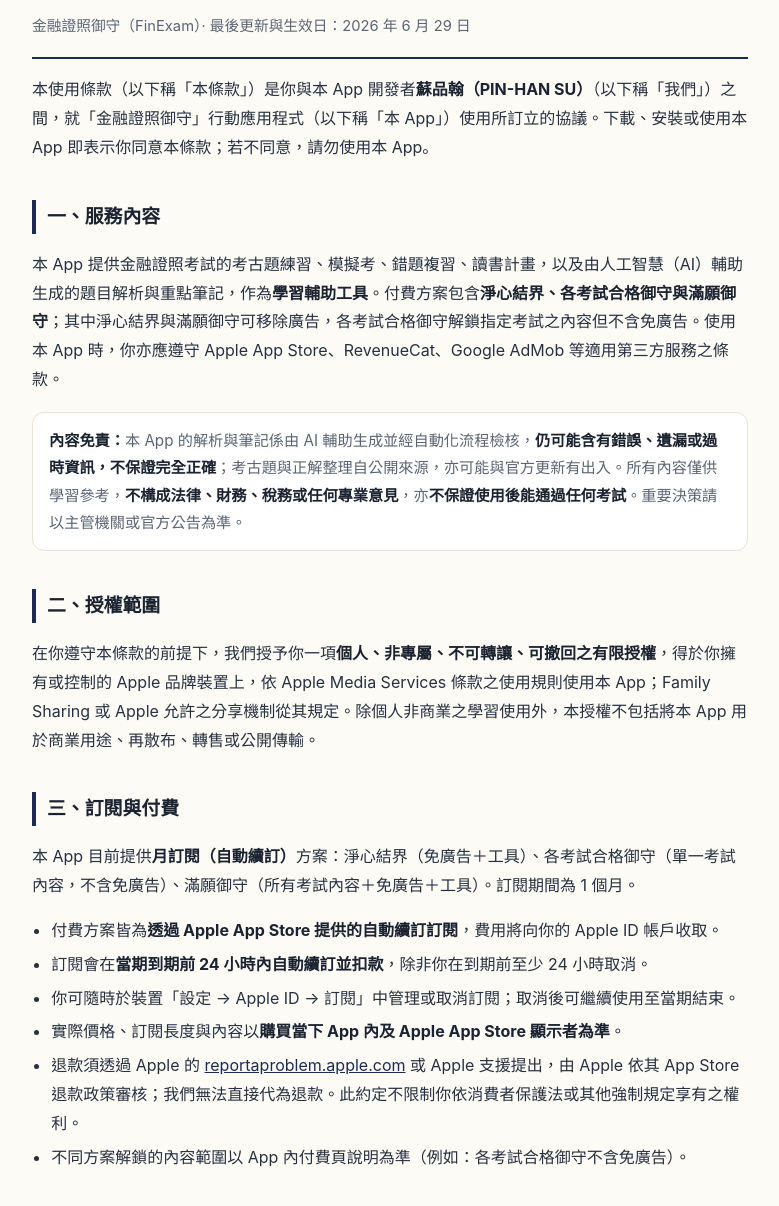
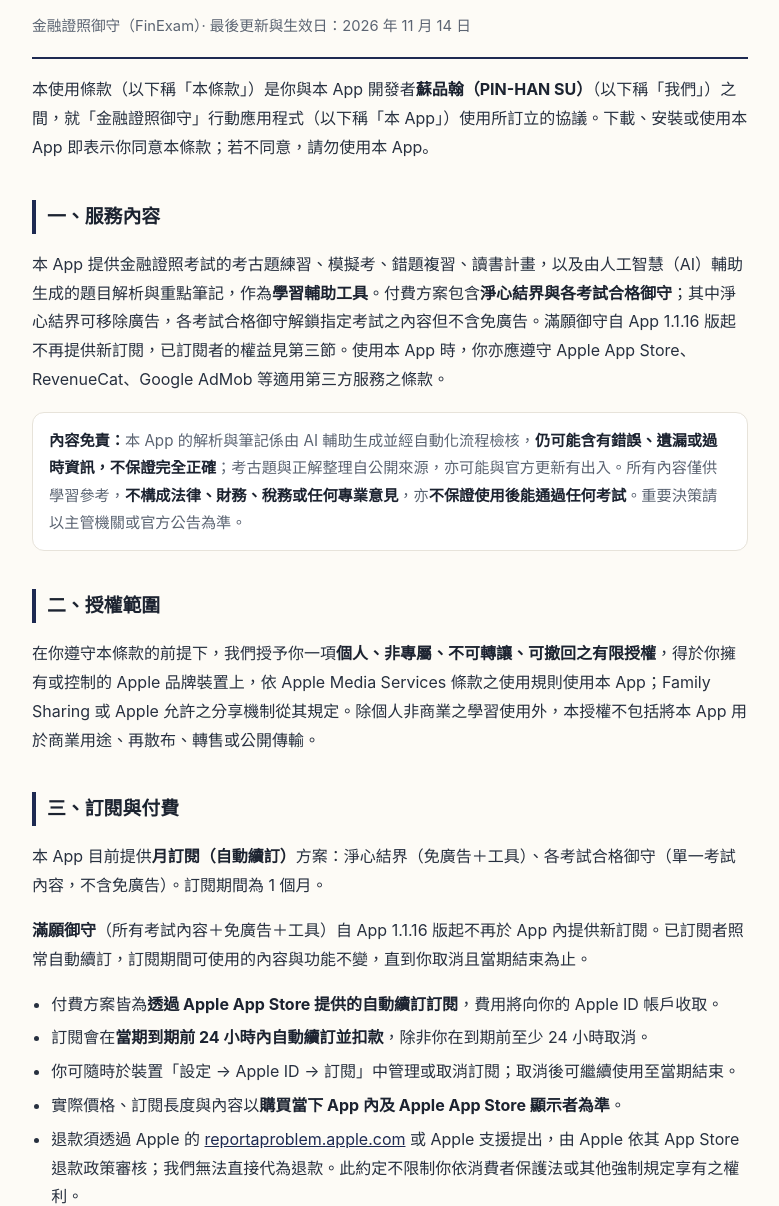
Before and after one commit to Vincent615/finexam-legal, a plain HTML site: page terms.html in a window 1280 px wide. Shown: the part 98-1304 px from the top of the page, without its empty margins (250-1029 px from the left). Drawn offline with Linux system fonts and the light colour scheme.

Commit message:
使用條款：滿願御守自 App 1.1.16 版起不再提供新訂閱、已訂閱者照常續訂（2026-11-14 生效）
Co-Authored-By: Claude Opus 5.5 <noreply@anthropic.com>
Claude-Session: https://claude.ai/code/session_01HvSkZYXYW86rojdnyYeBWv

```diff
--- a/terms.html
+++ b/terms.html
@@ -29,13 +29,13 @@
 <div class="wrap">
   <header>
     <h1>使用條款</h1>
-    <div class="sub">金融證照御守（FinExam）· 最後更新與生效日：2026 年 6 月 29 日</div>
+    <div class="sub">金融證照御守（FinExam）· 最後更新與生效日：2026 年 11 月 14 日</div>
   </header>
 
   <p>本使用條款（以下稱「本條款」）是你與本 App 開發者<strong>蘇品翰（PIN-HAN SU）</strong>（以下稱「我們」）之間，就「金融證照御守」行動應用程式（以下稱「本 App」）使用所訂立的協議。下載、安裝或使用本 App 即表示你同意本條款；若不同意，請勿使用本 App。</p>
 
   <h2>一、服務內容</h2>
-  <p>本 App 提供金融證照考試的考古題練習、模擬考、錯題複習、讀書計畫，以及由人工智慧（AI）輔助生成的題目解析與重點筆記，作為<strong>學習輔助工具</strong>。付費方案包含<strong>淨心結界、各考試合格御守與滿願御守</strong>；其中淨心結界與滿願御守可移除廣告，各考試合格御守解鎖指定考試之內容但不含免廣告。使用本 App 時，你亦應遵守 Apple App Store、RevenueCat、Google AdMob 等適用第三方服務之條款。</p>
+  <p>本 App 提供金融證照考試的考古題練習、模擬考、錯題複習、讀書計畫，以及由人工智慧（AI）輔助生成的題目解析與重點筆記，作為<strong>學習輔助工具</strong>。付費方案包含<strong>淨心結界與各考試合格御守</strong>；其中淨心結界可移除廣告，各考試合格御守解鎖指定考試之內容但不含免廣告。滿願御守自 App 1.1.16 版起不再提供新訂閱，已訂閱者的權益見第三節。使用本 App 時，你亦應遵守 Apple App Store、RevenueCat、Google AdMob 等適用第三方服務之條款。</p>
 
   <div class="note"><strong>內容免責：</strong>本 App 的解析與筆記係由 AI 輔助生成並經自動化流程檢核，<strong>仍可能含有錯誤、遺漏或過時資訊，不保證完全正確</strong>；考古題與正解整理自公開來源，亦可能與官方更新有出入。所有內容僅供學習參考，<strong>不構成法律、財務、稅務或任何專業意見</strong>，亦<strong>不保證使用後能通過任何考試</strong>。重要決策請以主管機關或官方公告為準。</div>
 
@@ -43,7 +43,8 @@
   <p>在你遵守本條款的前提下，我們授予你一項<strong>個人、非專屬、不可轉讓、可撤回之有限授權</strong>，得於你擁有或控制的 Apple 品牌裝置上，依 Apple Media Services 條款之使用規則使用本 App；Family Sharing 或 Apple 允許之分享機制從其規定。除個人非商業之學習使用外，本授權不包括將本 App 用於商業用途、再散布、轉售或公開傳輸。</p>
 
   <h2>三、訂閱與付費</h2>
-  <p>本 App 目前提供<strong>月訂閱（自動續訂）</strong>方案：淨心結界（免廣告＋工具）、各考試合格御守（單一考試內容，不含免廣告）、滿願御守（所有考試內容＋免廣告＋工具）。訂閱期間為 1 個月。</p>
+  <p>本 App 目前提供<strong>月訂閱（自動續訂）</strong>方案：淨心結界（免廣告＋工具）、各考試合格御守（單一考試內容，不含免廣告）。訂閱期間為 1 個月。</p>
+  <p><strong>滿願御守</strong>（所有考試內容＋免廣告＋工具）自 App 1.1.16 版起不再於 App 內提供新訂閱。已訂閱者照常自動續訂，訂閱期間可使用的內容與功能不變，直到你取消且當期結束為止。</p>
   <ul>
     <li>付費方案皆為<strong>透過 Apple App Store 提供的自動續訂訂閱</strong>，費用將向你的 Apple ID 帳戶收取。</li>
     <li>訂閱會在<strong>當期到期前 24 小時內自動續訂並扣款</strong>，除非你在到期前至少 24 小時取消。</li>
```
